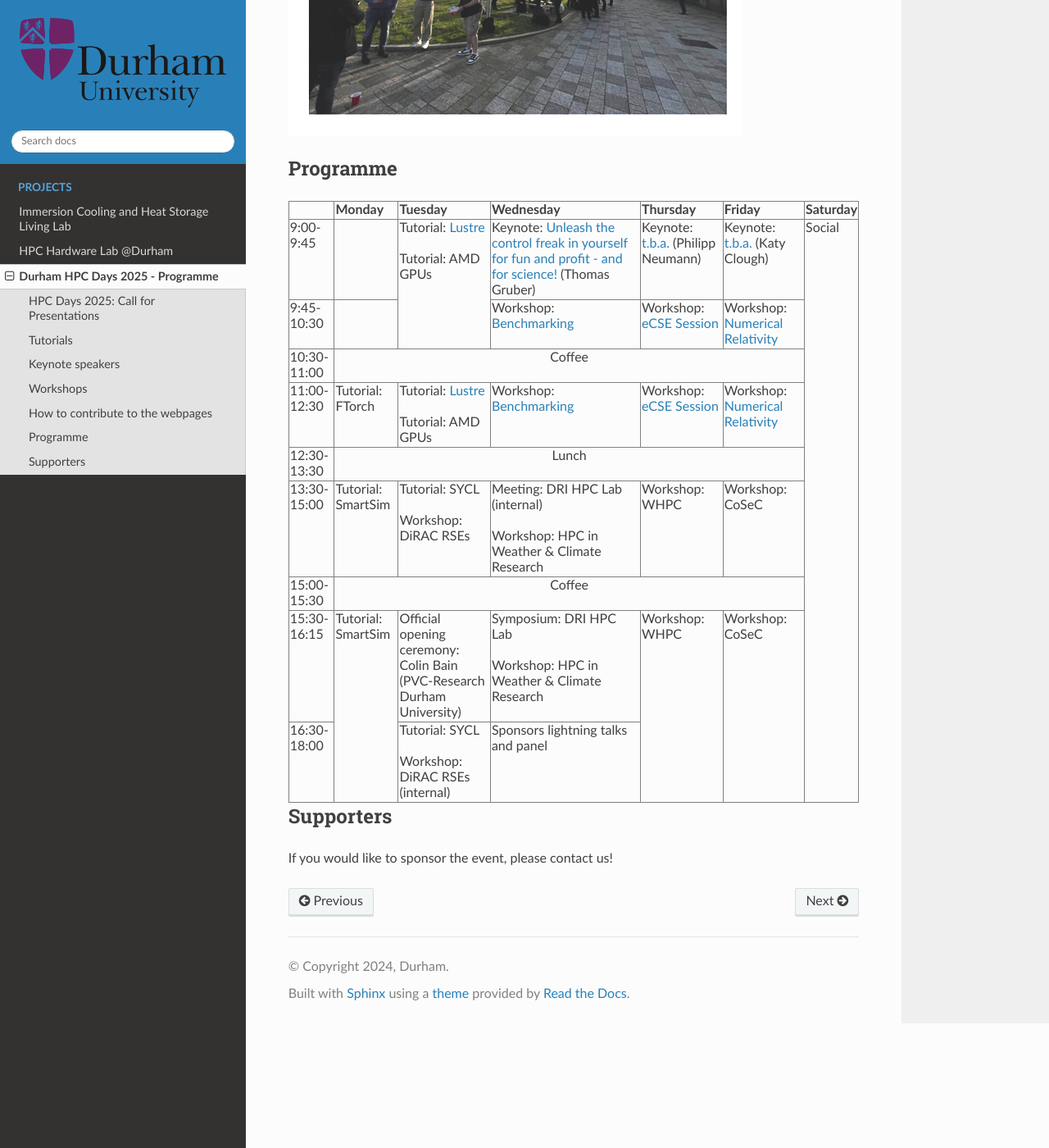
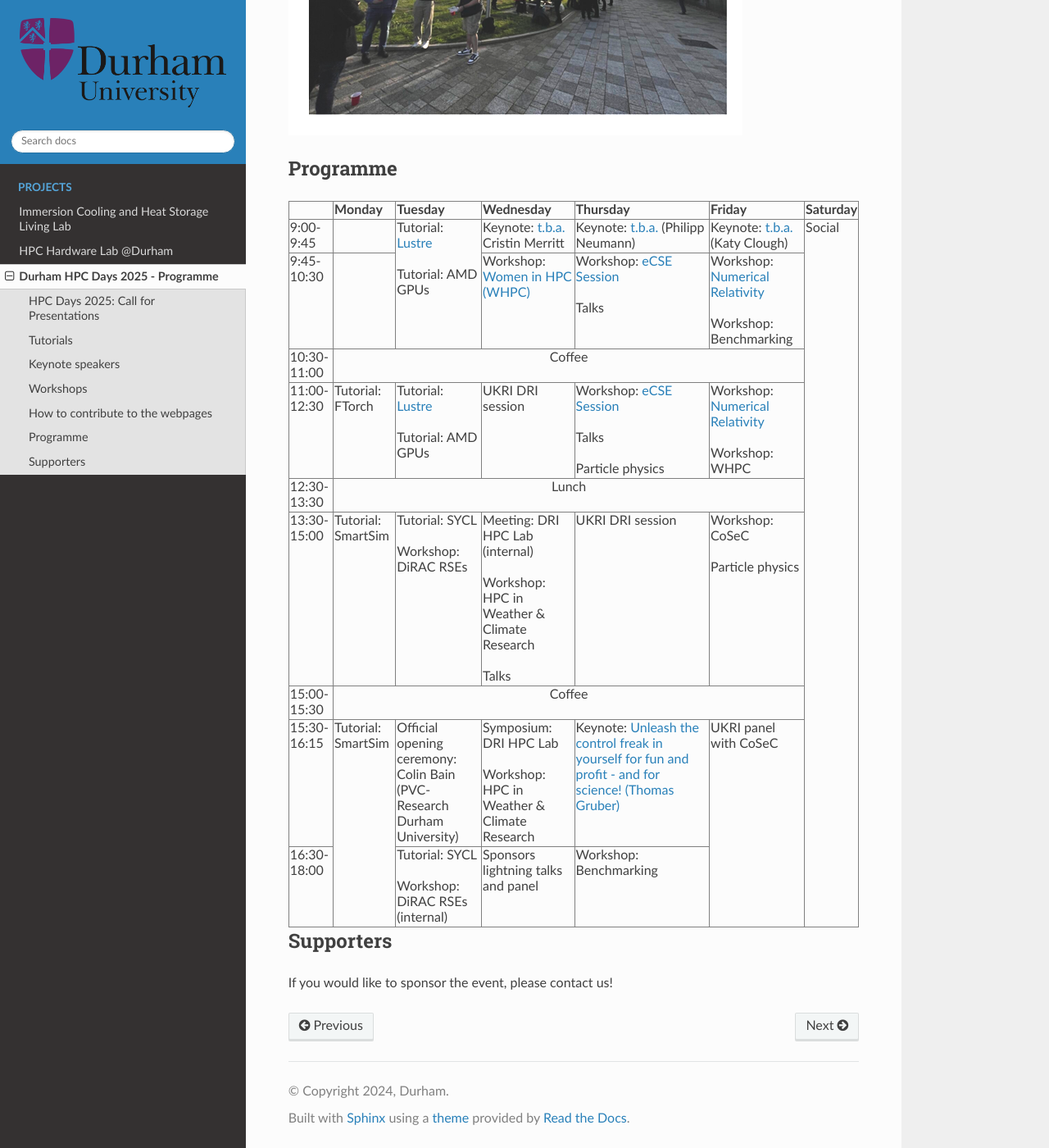
Before and after one commit to ilectra/durham, a Sphinx documentation site: the page built from docs/hpcdays/index.md, in a window 1280 px wide and 1400 px high, scrolled down 497 px. Shown: the whole window at 82% size. Built offline with Sphinx 7.4.7 and the Read the Docs theme 3.1.0, drawn with Linux system fonts in a browser that asks for light colours.

Commit message:
updated programme

```diff
--- a/docs/hpcdays/index.md
+++ b/docs/hpcdays/index.md
@@ -31,7 +31,7 @@
   <td> 9:00-9:45 </td>
   <td> </td>
   <td rowspan="2"> Tutorial: <a href="tutorials.html#lustre-user-group-darshan-profiling-on-lustre">Lustre</a> <br /><br />  Tutorial: AMD GPUs </td>
-  <td> Keynote: <a href="keynotes.html">Unleash the control freak in yourself for fun and profit - and for science!</a> (Thomas Gruber) </td>
+  <td> Keynote: <a href="keynotes.html">t.b.a.</a> Cristin Merritt</td>
   <td> Keynote: <a href="keynotes.html">t.b.a.</a> (Philipp Neumann) </td>
   <td> Keynote: <a href="keynotes.html">t.b.a.</a> (Katy Clough) </td>
   <td rowspan=13> Social </td>
@@ -39,9 +39,9 @@
 <tr>
   <td> 9:45-10:30 </td>
   <td>  </td>
-  <td> Workshop: <a href="workshops.html">Benchmarking</a> </td>
-  <td> Workshop: <a href="workshops.html">eCSE Session</a> </td>
-  <td> Workshop: <a href="workshops.html">Numerical Relativity</a> </td>
+  <td> Workshop: <a href="workshops.html">Women in HPC (WHPC)</a> </td>
+  <td> Workshop: <a href="workshops.html">eCSE Session</a><br/><br/>Talks </td>
+  <td> Workshop: <a href="workshops.html">Numerical Relativity</a><br/><br/>Workshop: Benchmarking </td>
 </tr>
 <tr>
   <td> 10:30-11:00 </td>
@@ -51,9 +51,9 @@
   <td> 11:00-12:30 </td>
   <td> Tutorial: FTorch </td>
   <td> Tutorial: <a href="tutorials.html#lustre-user-group-darshan-profiling-on-lustre">Lustre</a> <br /> <br /> Tutorial: AMD GPUs </td>
-  <td> Workshop: <a href="workshops.html">Benchmarking</a></td>
-  <td> Workshop: <a href="workshops.html">eCSE Session</a> </td>
-  <td> Workshop: <a href="workshops.html">Numerical Relativity</a> </td>
+  <td> UKRI DRI session</td>
+  <td> Workshop: <a href="workshops.html">eCSE Session</a> <br/><br/>Talks<br/><br/>Particle physics</td>
+  <td> Workshop: <a href="workshops.html">Numerical Relativity</a> <br/><br/>Workshop: WHPC</td>
 </tr>
 <tr>
   <td> 12:30-13:30 </td>
@@ -63,9 +63,9 @@
   <td> 13:30-15:00 </td>
   <td> Tutorial: SmartSim </td>
   <td> Tutorial: SYCL <br /> <br /> Workshop: DiRAC RSEs </td>
-  <td> Meeting: DRI HPC Lab (internal)<br/><br /> Workshop: HPC in Weather & Climate Research </td>
-  <td> Workshop: WHPC </td>
-  <td> Workshop: CoSeC </td>
+  <td> Meeting: DRI HPC Lab (internal)<br/><br /> Workshop: HPC in Weather & Climate Research <br/><br/> Talks</td>
+  <td> UKRI DRI session</td>
+  <td> Workshop: CoSeC <br/><br/>Particle physics </td>
 </tr>
 <tr>
   <td> 15:00-15:30 </td>
@@ -76,13 +76,14 @@
   <td rowspan="2"> Tutorial: SmartSim </td>
   <td> Official opening ceremony: <br /> Colin Bain (PVC-Research Durham University) </td>
   <td> Symposium: DRI HPC Lab<br/><br /> Workshop: HPC in Weather & Climate Research </td>
-  <td rowspan="2"> Workshop: WHPC </td>
-  <td rowspan="2"> Workshop: CoSeC </td>
+  <td> Keynote: <a href="keynotes.html">Unleash the control freak in yourself for fun and profit - and for science! (Thomas Gruber)</a> </td>
+  <td rowspan="2"> UKRI panel with CoSeC </td>
 </tr>
 <tr>
   <td> 16:30-18:00 </td>
   <td> Tutorial: SYCL <br /><br />  Workshop: DiRAC RSEs (internal) </td>
   <td>Sponsors lightning talks and panel</td>
+  <td>Workshop: Benchmarking</td>
 </tr>
 
 </table>
```
